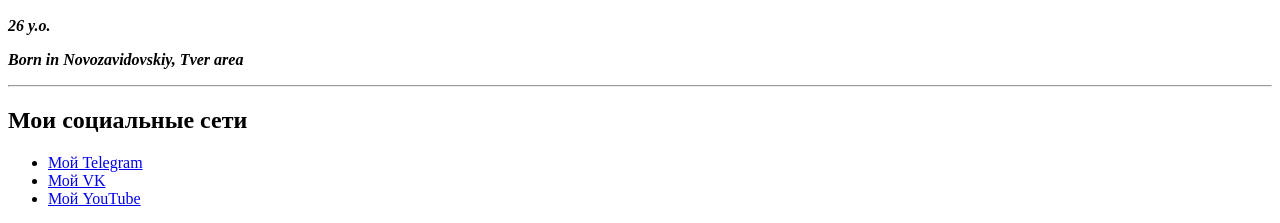
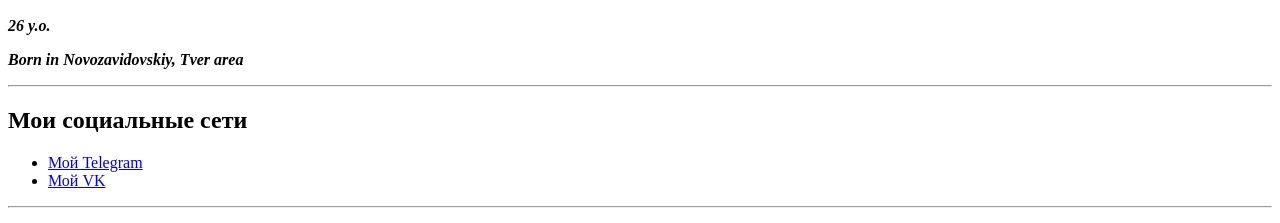
Before and after one commit to Salex-V/Roadmap, a plain HTML site: page index.html in a window 1280 px wide. Shown: the part 770-993 px from the top of the page. Drawn offline with Linux system fonts and the light colour scheme.

Commit message:
Update index.html

```diff
--- a/index.html
+++ b/index.html
@@ -17,7 +17,6 @@
         <ul>
             <li><a href="https://t.me/Aleksss_Leto" target="_blank"> Мой Telegram</a></li>
             <li><a href="https://vk.com/aleksey_suglobov" target="_blank"> Мой VK</a></li>
-            <li><a href="https://www.youtube.com/channel/UC1fZK3ampafZtR4INatM_VQ" target="_blank"> Мой YouTube </a></li>
 
         </ul>
 
```
